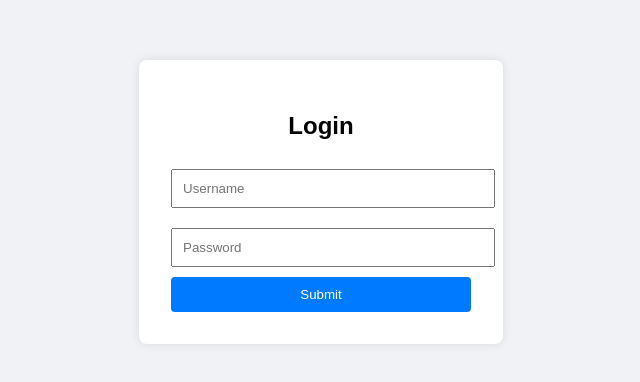
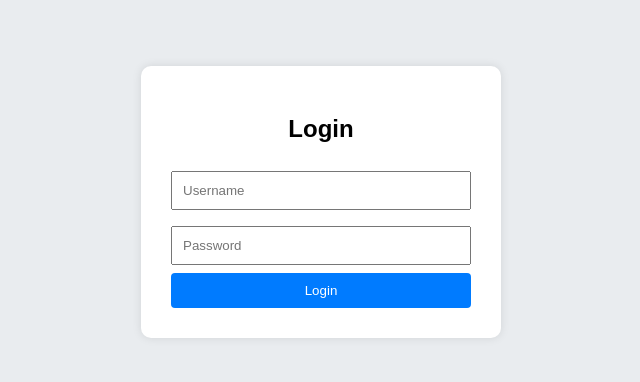
Before and after one commit to SuganthiE/SuganthiE, a plain HTML site: page login.html in a window 1280 px wide. Shown: the part 206-588 px from the top of the page, without its empty margins (319-959 px from the left). Drawn offline with Linux system fonts and the light colour scheme.

Commit message:
Update login.html

```diff
--- a/login.html
+++ b/login.html
@@ -2,64 +2,63 @@
 <html lang="en">
 <head>
   <meta charset="UTF-8">
-  <title>Login Page</title>
+  <title>Basic Login Page</title>
   <style>
     body {
       font-family: Arial, sans-serif;
-      background: #f0f2f5;
+      background-color: #e9ecef;
       display: flex;
       justify-content: center;
       align-items: center;
       height: 100vh;
     }
-    .login-container {
-      background: white;
-      padding: 2rem;
-      border-radius: 8px;
-      box-shadow: 0 0 10px rgba(0,0,0,0.1);
+
+    .login-box {
+      background-color: white;
+      padding: 30px;
+      border-radius: 10px;
+      box-shadow: 0 0 10px rgba(0, 0, 0, 0.1);
       width: 300px;
     }
-    .login-container h2 {
+
+    .login-box h2 {
       text-align: center;
+      margin-bottom: 20px;
     }
-    .login-container input {
+
+    .login-box input[type="text"],
+    .login-box input[type="password"] {
       width: 100%;
       padding: 10px;
-      margin: 10px 0;
+      margin: 8px 0;
+      box-sizing: border-box;
     }
-    .login-container button {
+
+    .login-box button {
       width: 100%;
       padding: 10px;
-      background: #007BFF;
+      background-color: #007BFF;
       color: white;
       border: none;
+      cursor: pointer;
       border-radius: 4px;
+    }
+
+    .login-box button:hover {
+      background-color: #0056b3;
     }
   </style>
 </head>
 <body>
-  <div class="login-container">
+
+  <div class="login-box">
     <h2>Login</h2>
-    <form id="loginForm">
-      <input type="text" id="username" placeholder="Username" required>
-      <input type="password" id="password" placeholder="Password" required>
-      <button type="submit">Submit</button>
+    <form action="#" method="POST">
+      <input type="text" name="username" placeholder="Username" required>
+      <input type="password" name="password" placeholder="Password" required>
+      <button type="submit">Login</button>
     </form>
   </div>
 
-  <script>
-    document.getElementById("loginForm").addEventListener("submit", function(e) {
-      e.preventDefault();
-      const user = document.getElementById("username").value;
-      const pass = document.getElementById("password").value;
-
-      // Simple validation (not secure)
-      if (user === "admin" && pass === "1234") {
-        alert("Login successful!");
-      } else {
-        alert("Invalid username or password.");
-      }
-    });
-  </script>
 </body>
 </html>
```
